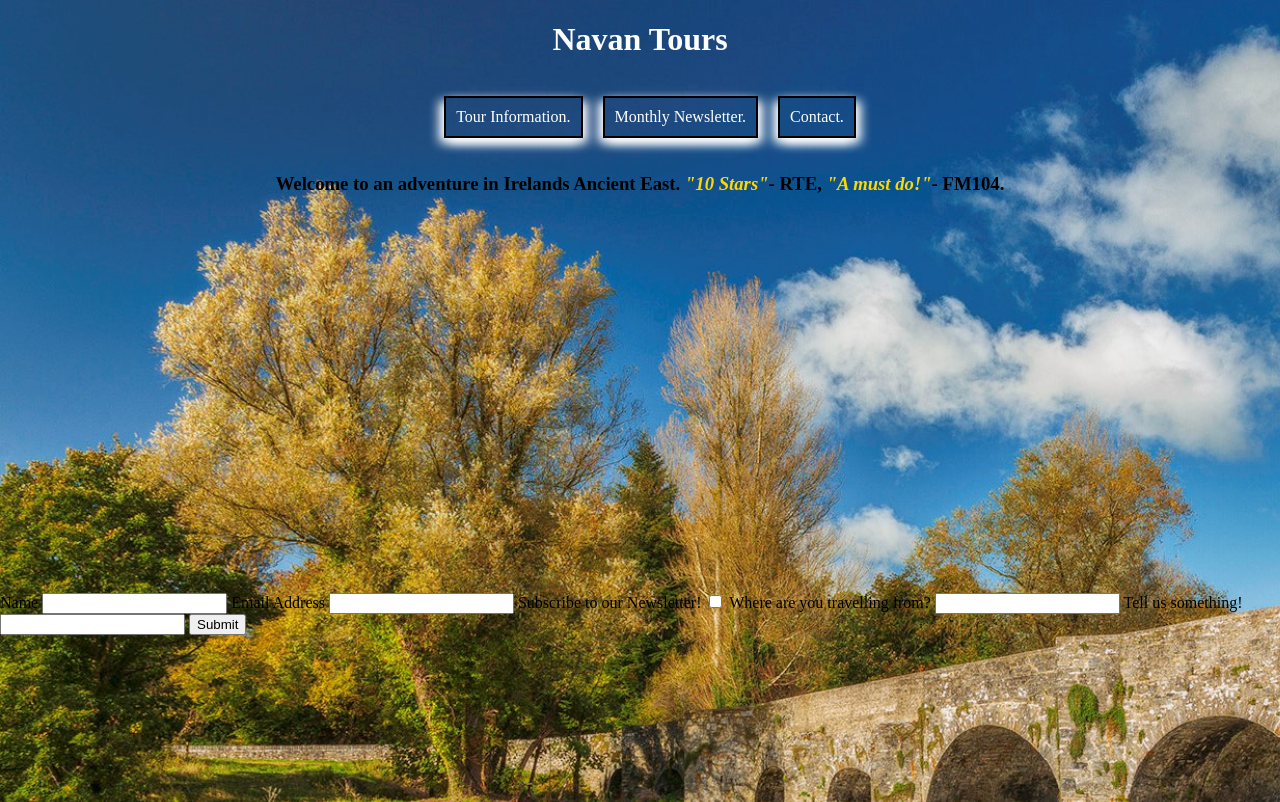
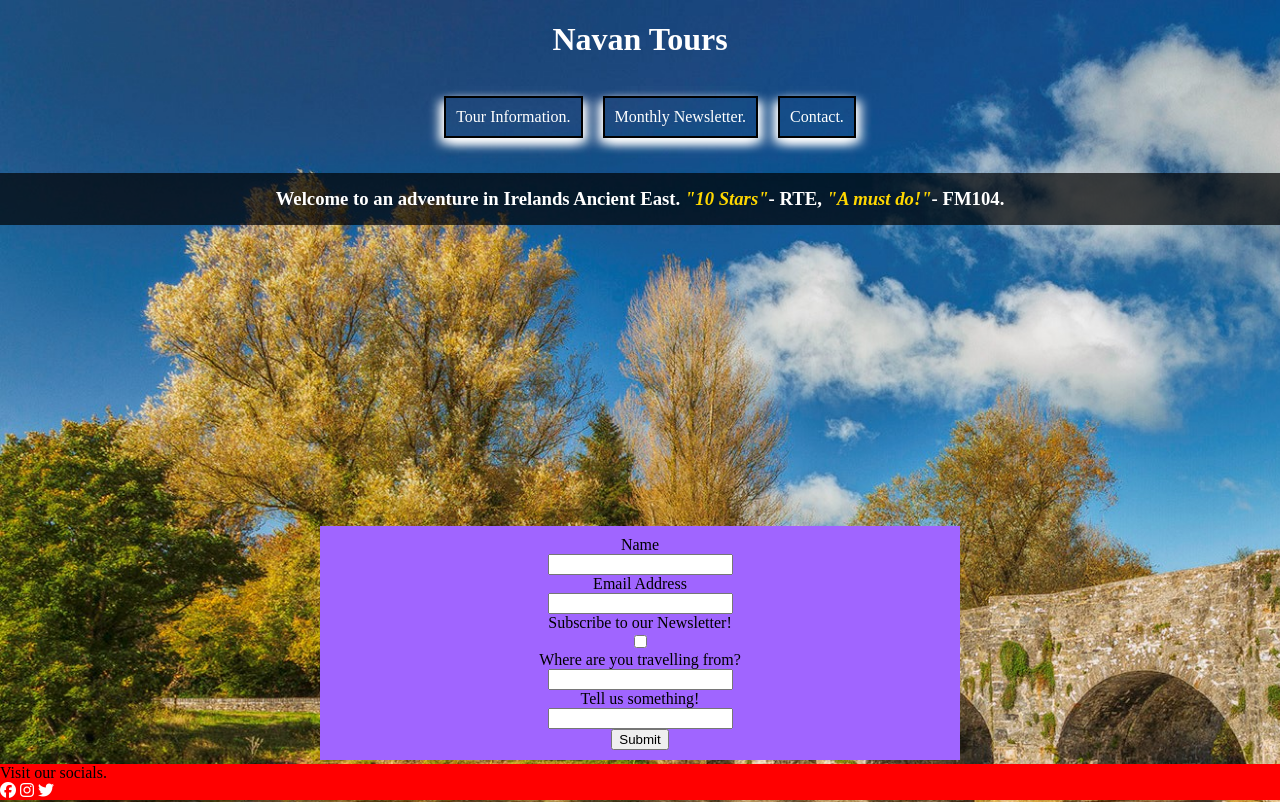
Before and after one commit to tomcollins211095/Navan-Tours-Revamped, a plain HTML site: page contact.html in a window 1280 px wide. Shown: the top 802 px of the page. Drawn offline with Linux system fonts and the light colour scheme; a web font is replaced by a local one.

```diff
--- a/assets/css/style.css
+++ b/assets/css/style.css
@@ -18,6 +18,7 @@
 }
 
 h3 {
+  color: white;
   text-align: center;
 }
 
@@ -27,6 +28,11 @@
 
 p {
   margin: 0;
+}
+
+.banner {
+  background-color: rgb(0, 0, 0, 0.7);
+  padding: 15px;
 }
 
 /* _______________________ HEADER _______________________ */
@@ -119,3 +125,37 @@
   text-decoration: none;
   color: white;
 }
+
+/* _______________________ FORM _______________________ */
+
+form {
+  width: 50%;
+  display: flex;
+  flex-direction: column;
+  align-items: center;
+  background-color: #a065ff;
+  overflow-wrap: break-word;
+  box-sizing: border-box;
+  padding: 10px;
+  margin: 10px;
+}
+
+/* _______________________ FOOTER _______________________ */
+
+footer {
+  background-color:red;
+  position: fixed;
+  bottom: 0;
+  width: 100%;
+  overflow-wrap: break-word;
+  box-sizing: border-box;
+}
+
+ul.footer-list {
+  margin: 0;
+  padding: 0;
+}
+
+.footer-list > li {
+  display: inline;
+}
--- a/contact.html
+++ b/contact.html
@@ -27,7 +27,7 @@
 
 </header>
 
-    <h3>Welcome to an adventure in Irelands Ancient East.
+    <h3 class="banner">Welcome to an adventure in Irelands Ancient East.
     <em>"10 Stars"</em>- RTE, <em>"A must do!"</em>- FM104.
     </h3>
 
```
Also changed, not shown: index.html (+1 -1 lines), newsletter.html (+1 -1 lines), tourinfo.html (+1 -1 lines).
